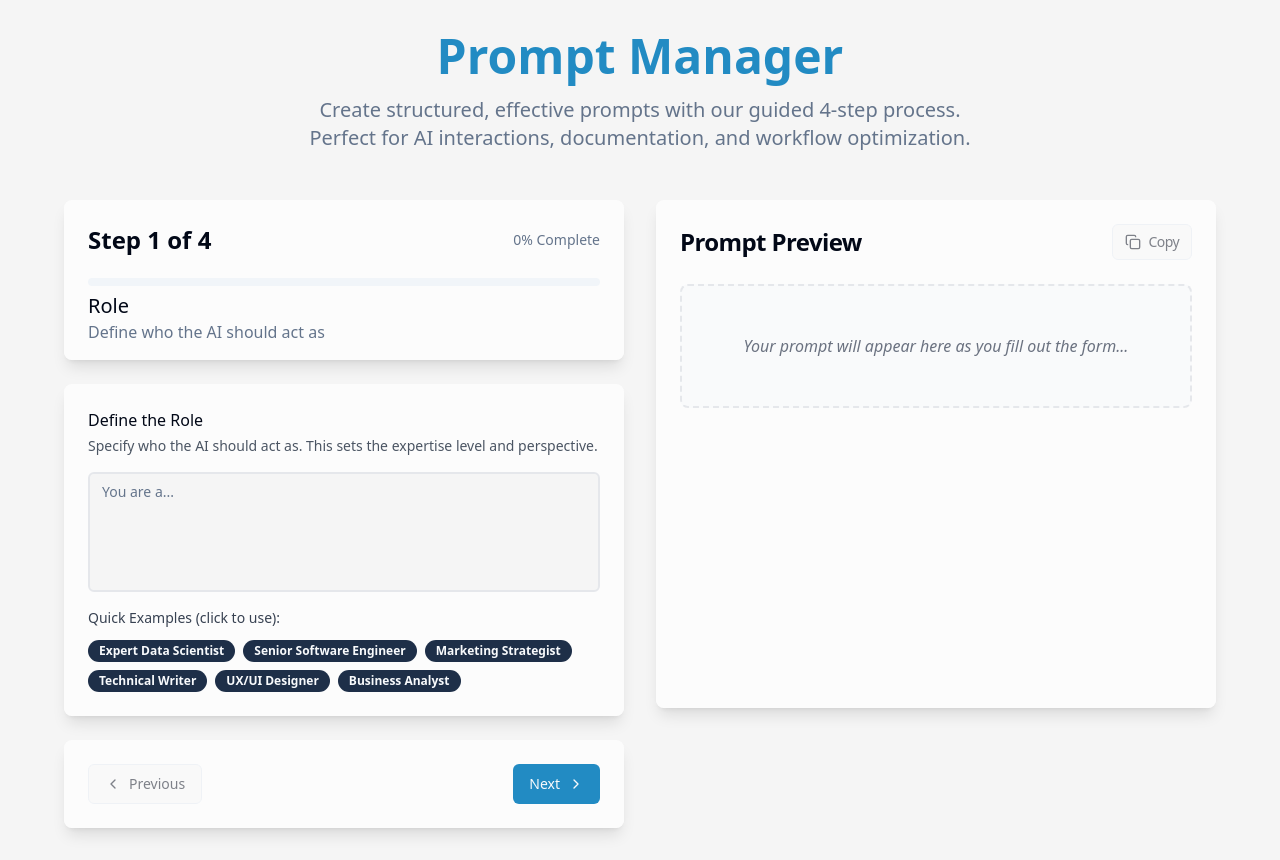
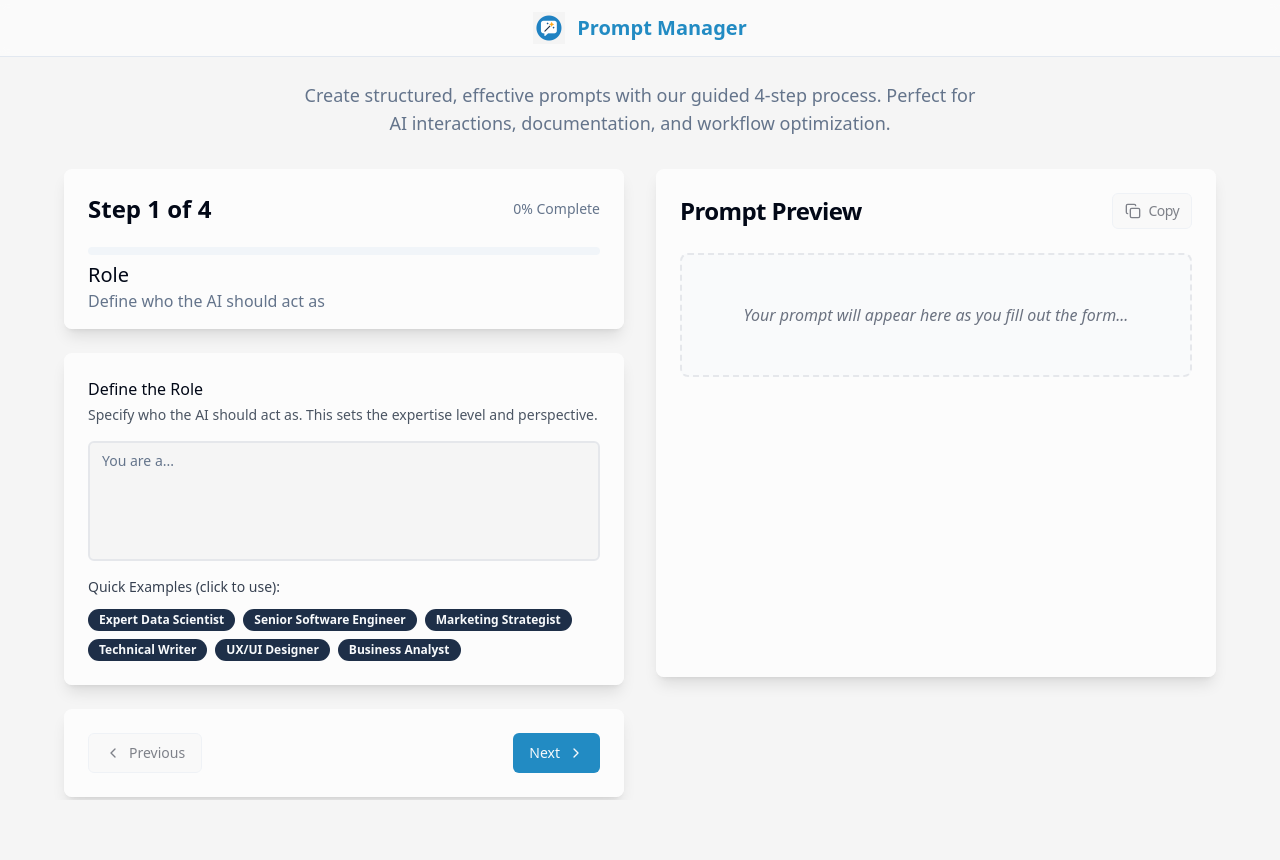
Before and after one commit to bene-we/prompt-manager, a React (Vite) app: page / in a window 1280 px wide. After the commit the page ends 800 px from the top, so only its background shows below. Built offline with nearby package versions, Linux system fonts and the light colour scheme.

Commit message:
feat: make header smaller

```diff
--- a/src/pages/Index.tsx
+++ b/src/pages/Index.tsx
@@ -2,19 +2,31 @@ import { PromptManager } from '@/components/PromptManager'
 
 function Index() {
   return (
-    <div className="min-h-screen bg-background">
-      <div className="container mx-auto px-4 py-8">
-        <div className="text-center mb-12">
-          <h1 className="text-5xl font-bold text-primary mb-4">
+    <div className="h-screen flex flex-col bg-background overflow-hidden">
+      {/* Compact Header */}
+      <header className="flex items-center justify-center border-b bg-card/50 backdrop-blur-sm px-4 py-3 shrink-0">
+        <div className="flex items-center gap-3">
+          <div className="w-8 h-8 bg-primary rounded-lg flex items-center justify-center">
+            <img src="logo.png"></img>
+          </div>
+          <h1 className="text-xl font-bold text-primary">
             Prompt Manager
           </h1>
-          <p className="text-xl text-muted-foreground max-w-2xl mx-auto">
-            Create structured, effective prompts with our guided 4-step process.
-            Perfect for AI interactions, documentation, and workflow optimization.
-          </p>
         </div>
-        <PromptManager />
-      </div>
+      </header>
+
+      {/* Main Content */}
+      <main className="flex-1 overflow-auto">
+        <div className="container mx-auto px-4 py-6">
+          <div className="text-center mb-8">
+            <p className="text-lg text-muted-foreground max-w-2xl mx-auto">
+              Create structured, effective prompts with our guided 4-step process.
+              Perfect for AI interactions, documentation, and workflow optimization.
+            </p>
+          </div>
+          <PromptManager />
+        </div>
+      </main>
     </div>
   )
 }
```
